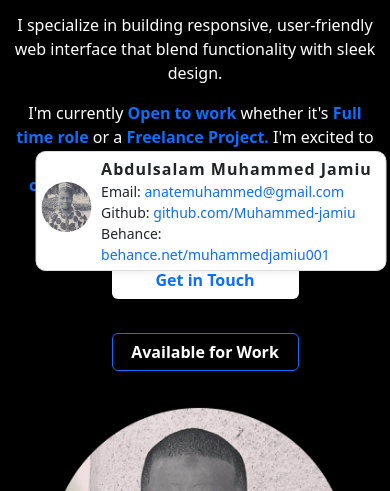
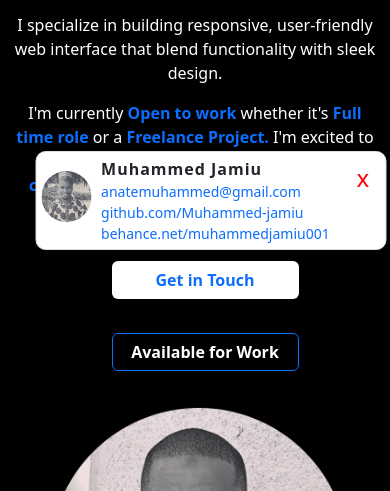
Before and after one commit to Muhammed-jamiu/my-updated-portfolio, a plain HTML site: page index.html in a window 390 px wide. Shown: the part 353-844 px from the top of the page. Drawn offline with Linux system fonts and the light colour scheme.

Commit message:
card-section can now be close on mobile view point

```diff
--- a/index.html
+++ b/index.html
@@ -23,14 +23,15 @@
       />
       <div class="min-card-content">
         <span style="font-weight: bolder; letter-spacing: 1px"
-          >Abdulsalam Muhammed Jamiu</span
+          >Muhammed Jamiu</span
         >
-        <small>Email: <a
+        <small><a
           class="social-link"
           href="#">anatemuhammed@gmail.com</a> </small>
-        <small>Github: <a  class="social-link" href="github.com/Muhammed-jamiu">github.com/Muhammed-jamiu</a> </small>
-        <small>Behance: <a  class="social-link" href="behance.net/muhammedjamiu001">behance.net/muhammedjamiu001</a> </small>
+        <small> <a  class="social-link" href="github.com/Muhammed-jamiu">github.com/Muhammed-jamiu</a> </small>
+        <small> <a  class="social-link" href="behance.net/muhammedjamiu001">behance.net/muhammedjamiu001</a> </small>
       </div>
+      <div title="Close-Card" class="close-card">X</div>
     </div>
 <!-- modal message -->
  <section class="modal-container">
@@ -405,7 +406,8 @@
     </footer>
 
     <!-- Bootstrap Bundle JS -->
-    <script type="text/javascript" src="./index.js"></script>
+    <script type="text/javascript" src="./js-files/index.js"></script>
+    <script type="text/javascript" src="./js-files/close-card.js"></script>
     <script
       type="text/javascript"
       src="./bootstrap/pro-style/js/bootstrap.bundle.min.js"
--- /dev/null
+++ b/js-files/close-card.js
@@ -0,0 +1,9 @@
+// alert("Alhamdulillah, at last we have got the first phase right.!");
+
+const closeCard = document.querySelector(".close-card");
+const cardContainer = document.querySelector(".mobile-card");
+
+closeCard.addEventListener("click", () => {
+  console.log("Card is closed");
+  cardContainer.style.display = "none";
+});
--- a/style.css
+++ b/style.css
@@ -42,6 +42,23 @@
   visibility: hidden;
 }
 
+/* CLOSING CARD @MOBILE VIEW */
+
+.close-card {
+  color: red;
+  position: absolute;
+  top: 0;
+  right: 8px;
+  font-size: 24px;
+  border-radius: 100%;
+  padding: 8px;
+  text-transform: lowercase;
+}
+
+.close-card:hover {
+  /* background-color: rgb(247, 245, 245); */
+  cursor: pointer;
+}
 .modal-con {
   display: flex;
   flex-direction: column;
```
Also changed, not shown: js-files/index.js (renamed from index.js).
